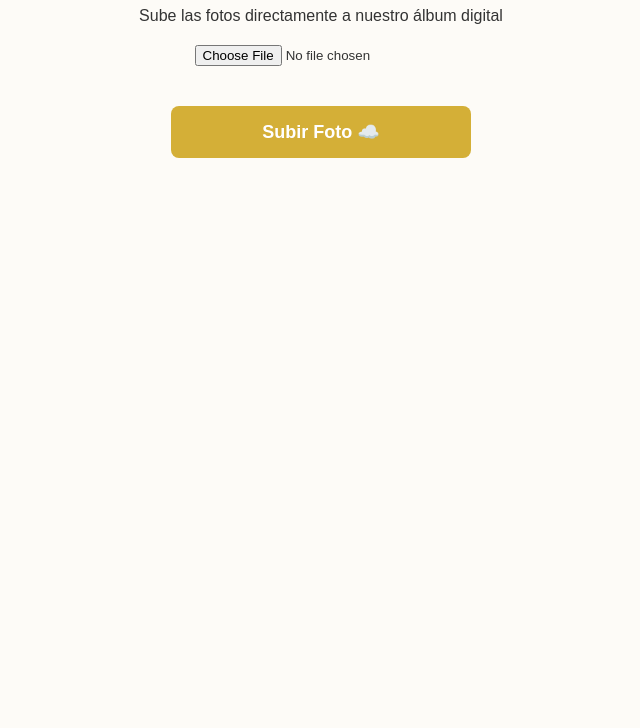
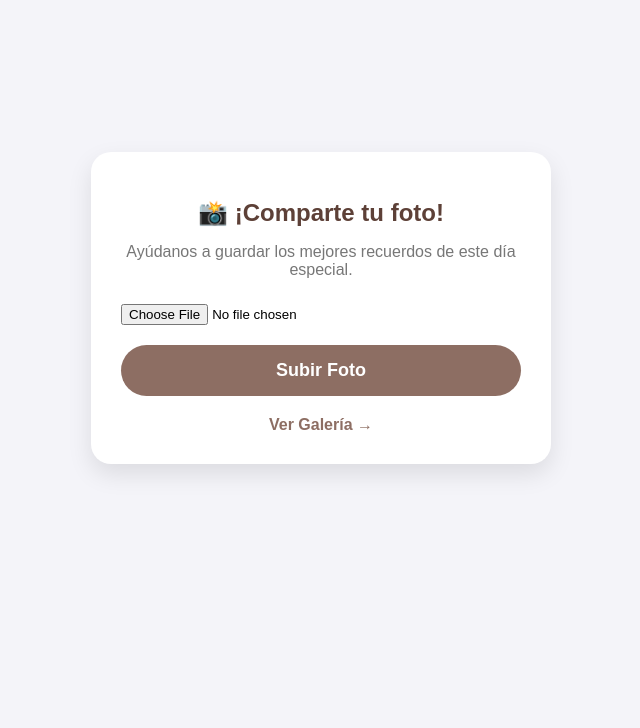
Before and after one commit to jmunozmdev-ai/WebFotos, a website: page public/index.html in a window 1280 px wide. Shown: the part 112-840 px from the top of the page, without its empty margins (319-959 px from the left). Before the commit the page ends 800 px from the top, so only its background shows below. Drawn offline with Linux system fonts and the light colour scheme.

Commit message:
galeri2a

```diff
--- a/public/index.html
+++ b/public/index.html
@@ -3,54 +3,76 @@
 <head>
     <meta charset="UTF-8">
     <meta name="viewport" content="width=device-width, initial-scale=1.0">
-    <title>Fotos de la Boda</title>
+    <title>Sube tu foto - Nuestra Boda</title>
     <style>
-        /* Unos estilos básicos para que se vea ordenado en el celular */
         body {
-            font-family: Arial, sans-serif;
+            font-family: 'Arial', sans-serif;
+            background-color: #f4f4f9;
+            display: flex;
+            flex-direction: column;
+            align-items: center;
+            justify-content: center;
+            height: 100vh;
+            margin: 0;
+            padding: 20px;
             text-align: center;
-            padding: 30px 15px;
-            background-color: #fdfbf7; /* Un color cremita */
-            color: #333;
         }
-        .boton-subir {
-            background-color: #d4af37; /* Color dorado */
+        .card {
+            background: white;
+            padding: 30px;
+            border-radius: 20px;
+            box-shadow: 0 10px 25px rgba(0,0,0,0.1);
+            max-width: 400px;
+            width: 100%;
+        }
+        h1 { color: #5d4037; font-size: 24px; }
+        p { color: #777; margin-bottom: 25px; }
+
+        /* Estilo del botón de archivo */
+        input[type="file"] {
+            margin-bottom: 20px;
+            width: 100%;
+        }
+
+        /* Botón de envío */
+        .btn-enviar {
+            background-color: #8d6e63;
             color: white;
-            padding: 15px 25px;
             border: none;
-            border-radius: 8px;
+            padding: 15px 30px;
+            border-radius: 30px;
             font-size: 18px;
             font-weight: bold;
             cursor: pointer;
+            width: 100%;
+            transition: background 0.3s;
+        }
+        .btn-enviar:hover {
+            background-color: #5d4037;
+        }
+        .link-galeria {
             margin-top: 20px;
-            width: 100%;
-            max-width: 300px;
-        }
-        .input-foto {
-            margin: 20px auto;
             display: block;
+            color: #8d6e63;
+            text-decoration: none;
+            font-weight: bold;
         }
     </style>
 </head>
 <body>
 
-    <h1>📸 Captura el momento</h1>
-    <p>Sube las fotos directamente a nuestro álbum digital</p>
+    <div class="card">
+        <h1>📸 ¡Comparte tu foto!</h1>
+        <p>Ayúdanos a guardar los mejores recuerdos de este día especial.</p>
 
-    <form action="/upload" method="POST" enctype="multipart/form-data">
+        <form action="/upload" method="POST" enctype="multipart/form-data">
+            <input type="file" name="foto" accept="image/*" capture="camera" required>
+            <br>
+            <button type="submit" class="btn-enviar">Subir Foto</button>
+        </form>
 
-        <input
-            type="file"
-            accept="image/*"
-            capture="environment"
-            name="photo"
-            id="photo"
-            class="input-foto"
-            required
-        >
-
-        <button type="submit" class="boton-subir">Subir Foto ☁️</button>
-    </form>
+        <a href="/galeria.html" class="link-galeria">Ver Galería →</a>
+    </div>
 
 </body>
 </html>
```
